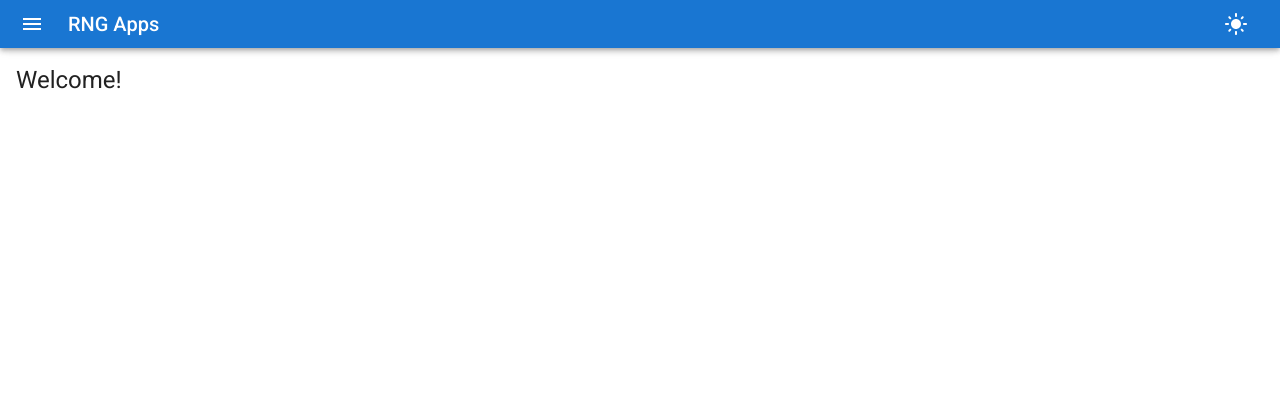
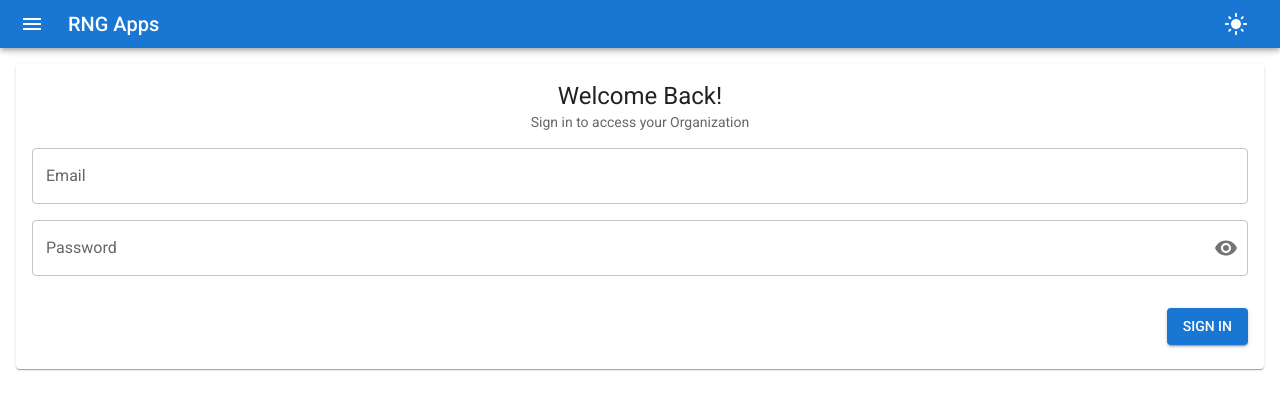
Before and after one commit to raghav0622/rng-apps, a Next.js app: page / in a window 1280 px wide. Shown: the top 410 px of the page. Built offline with nearby package versions, Linux system fonts and the light colour scheme; what @mui/material-nextjs would draw is missing.

Commit message:
rng-form basic

```diff
--- a/app/page.tsx
+++ b/app/page.tsx
@@ -1,9 +1,46 @@
-import { Typography } from '@mui/material';
+'use client';
+
+import { RNGForm } from '@/rng-form';
+import { Card, CardContent } from '@mui/material';
+import z from 'zod';
+
+const SignInSchema = z.object({
+  email: z.email(),
+  password: z.string().min(8),
+});
 
 export default function Home() {
   return (
     <div>
-      <Typography variant="h5">Welcome!</Typography>
+      <Card>
+        <CardContent>
+          <RNGForm
+            defaultValues={{
+              email: '',
+              password: '',
+            }}
+            onSubmit={async ({ email, password }) => {
+              throw new Error('Invalid credentials');
+            }}
+            schema={SignInSchema}
+            uiSchema={[
+              {
+                type: 'text',
+                label: 'Email',
+                name: 'email',
+              },
+              {
+                name: 'password',
+                type: 'password',
+                label: 'Password',
+              },
+            ]}
+            description="Sign in to access your Organization"
+            submitLabel="Sign In"
+            title="Welcome Back!"
+          />
+        </CardContent>
+      </Card>
     </div>
   );
 }
--- a/package.json
+++ b/package.json
@@ -17,6 +17,7 @@
     "@mui/material": "^7.3.6",
     "@mui/material-nextjs": "^7.3.6",
     "@mui/x-date-pickers": "^8.22.0",
+    "dayjs": "^1.11.19",
     "firebase": "^12.6.0",
     "firebase-admin": "^13.6.0",
     "next": "16.0.10",
--- a/rng-form/FieldWrapper.tsx
+++ b/rng-form/FieldWrapper.tsx
@@ -1,31 +1,28 @@
 'use client';
 import Grid from '@mui/material/Grid';
-import { useFormContext, useWatch } from 'react-hook-form';
-import { BaseFormItem } from './types';
+import { FieldValues, useFormContext, useWatch } from 'react-hook-form';
+import { z } from 'zod';
+import { BaseFormItem, FormSchema } from './types';
 
-type Props = {
-  item: BaseFormItem<any>;
+type Props<S extends FormSchema> = {
+  item: BaseFormItem<S>;
   children: React.ReactNode;
 };
 
-export function FieldWrapper({ item, children }: Props) {
-  const { control } = useFormContext();
+export function FieldWrapper<S extends FormSchema>({ item, children }: Props<S>) {
+  const { control } = useFormContext<FieldValues>();
 
   // Watch all values to determine visibility
-  // Performance Note: For massive forms, we might optimize this,
-  // but for standard forms, watching root is fine.
   const values = useWatch({ control });
 
   // Handle Render Logic
-  if (item.renderLogic && !item.renderLogic(values)) {
+  // Casting values to infer<S> is safe here as S matches the form structure
+  if (item.renderLogic && !item.renderLogic(values as z.infer<S>)) {
     return null;
   }
 
   return (
-    <Grid
-      size={{ xs: 12, ...item.colSize }} // Default to full width
-      {...item.colProps}
-    >
+    <Grid size={item.colSize?.size ?? 12} {...item.colProps}>
       {children}
     </Grid>
   );
--- a/rng-form/FormContext.ts
+++ b/rng-form/FormContext.ts
@@ -1,13 +1,10 @@
 'use client';
 import { createContext, useContext } from 'react';
-import { UseFormReturn } from 'react-hook-form';
+import { FieldValues } from 'react-hook-form';
+import { FormContextState } from './types';
 
-type FormContextType = {
-  formId: string;
-  methods: UseFormReturn<any>;
-};
-
-const Context = createContext<FormContextType | null>(null);
+// Default to FieldValues (generic record) instead of any
+const Context = createContext<FormContextState<FieldValues> | null>(null);
 
 export function useRNGForm() {
   const ctx = useContext(Context);
--- a/rng-form/index.tsx
+++ b/rng-form/index.tsx
@@ -1,20 +1,29 @@
 'use client';
 
 import { zodResolver } from '@hookform/resolvers/zod';
-import { Alert, Button, Stack, Typography } from '@mui/material';
-import Grid from '@mui/material/Grid2';
+import { Alert, Button, Stack, Typography, TypographyProps } from '@mui/material';
+import Grid from '@mui/material/Grid';
 import { AdapterDayjs } from '@mui/x-date-pickers/AdapterDayjs';
 import { LocalizationProvider } from '@mui/x-date-pickers/LocalizationProvider';
 import { useId } from 'react';
-import { DefaultValues, FormProvider, useForm } from 'react-hook-form';
+import {
+  DefaultValues,
+  FieldValues,
+  FormProvider,
+  Path,
+  SubmitHandler,
+  useForm,
+  UseFormReturn,
+} from 'react-hook-form';
 import { z } from 'zod';
 
 import { RNGAutocomplete, RNGDateInput } from './components/AdvancedInputs';
 import { RNGNumberInput, RNGSwitch, RNGTextInput } from './components/Inputs';
 import { RNGFormProvider } from './FormContext';
-import { FormItem } from './types';
+import { FormItem, FormSchema } from './types';
+import { FormError } from './utils';
 
-interface RNGFormProps<Schema extends z.ZodTypeAny> {
+interface RNGFormProps<Schema extends FormSchema> {
   // Schema & Data
   schema: Schema;
   uiSchema: FormItem<Schema>[];
@@ -25,12 +34,14 @@ interface RNGFormProps<Schema extends z.ZodTypeAny> {
 
   // UI Config
   title?: string;
+  titleProps?: TypographyProps;
   description?: string;
+  descriptionProps?: TypographyProps;
   submitLabel?: string;
   loading?: boolean;
 }
 
-export function RNGForm<Schema extends z.ZodTypeAny>({
+export function RNGForm<Schema extends FormSchema>({
   schema,
   uiSchema,
   defaultValues,
@@ -38,36 +49,71 @@ export function RNGForm<Schema extends z.ZodTypeAny>({
   title,
   description,
   submitLabel = 'Submit',
+  descriptionProps,
+  titleProps,
 }: RNGFormProps<Schema>) {
   const formId = useId();
 
   const methods = useForm<z.infer<Schema>>({
-    resolver: zodResolver(schema),
+    // Cast to ZodType<any, any, any> to purely satisfy the resolver interface.
+    // This avoids "ZodTypeDef" errors and mismatching internal Zod versions.
+    // eslint-disable-next-line @typescript-eslint/no-explicit-any
+    resolver: zodResolver(schema as unknown as z.ZodType<any, any, any>),
     defaultValues,
   });
 
   const {
     handleSubmit,
+    setError,
     formState: { isSubmitting, errors },
   } = methods;
+
+  // Wrapper to catch FormError and generic Errors, applying them to the form state
+  const handleSafeSubmit: SubmitHandler<z.infer<Schema>> = async (values) => {
+    try {
+      await onSubmit(values);
+    } catch (error) {
+      if (error instanceof FormError) {
+        // Handle expected app-specific errors (optionally targeting specific fields)
+        if (error.path) {
+          setError(error.path as Path<z.infer<Schema>>, {
+            message: error.message,
+          });
+        } else {
+          setError('root', { message: error.message });
+        }
+      } else if (error instanceof Error) {
+        setError('root', { message: error.message });
+      } else {
+        // Fallback for non-Error objects (unlikely, but safe to handle)
+        setError('root', { message: 'An unexpected error occurred.' });
+      }
+    }
+  };
 
   // Component Factory
   const renderItem = (item: FormItem<Schema>) => {
     switch (item.type) {
       case 'text':
       case 'password':
-        return <RNGTextInput key={item.name} item={item} />;
+        return <RNGTextInput<Schema> key={item.name} item={item} />;
       case 'number':
       case 'currency':
-        return <RNGNumberInput key={item.name} item={item} />;
+        return <RNGNumberInput<Schema> key={item.name} item={item} />;
       case 'switch':
-        return <RNGSwitch key={item.name} item={item} />;
+        return <RNGSwitch<Schema> key={item.name} item={item} />;
       case 'date':
-        return <RNGDateInput key={item.name} item={item} />;
+        return <RNGDateInput<Schema> key={item.name} item={item} />;
       case 'autocomplete':
-        return <RNGAutocomplete key={item.name} item={item} />;
+        return <RNGAutocomplete<Schema> key={item.name} item={item} />;
       case 'hidden':
-        return <input type="hidden" {...methods.register(item.name)} key={item.name} />;
+        return (
+          <input
+            type="hidden"
+            {...methods.register(item.name as Path<z.infer<Schema>>)}
+            key={item.name}
+          />
+        );
       default:
         return null;
     }
@@ -76,22 +122,42 @@ export function RNGForm<Schema extends z.ZodTypeAny>({
   return (
     <LocalizationProvider dateAdapter={AdapterDayjs}>
       <FormProvider {...methods}>
-        <RNGFormProvider value={{ formId, methods }}>
-          <form onSubmit={handleSubmit(onSubmit)} noValidate>
+        <RNGFormProvider
+          value={{
+            formId,
+            // Safe cast: UseFormReturn<Specific> -> UseFormReturn<Generic>
+            // Required because RHF types are not covariant.
+            methods: methods as unknown as UseFormReturn<FieldValues>,
+          }}
+        >
+          <form
+            // Pass our safe wrapper which handles the try/catch logic
+            onSubmit={handleSubmit(handleSafeSubmit as unknown as SubmitHandler<z.infer<Schema>>)}
+            noValidate
+          >
             <Grid container spacing={2}>
               {/* Header */}
               {(title || description) && (
                 <Grid size={12}>
-                  {title && <Typography variant="h5">{title}</Typography>}
+                  {title && (
+                    <Typography variant="h5" textAlign="center" {...titleProps}>
+                      {title}
+                    </Typography>
+                  )}
                   {description && (
-                    <Typography variant="body2" color="text.secondary">
+                    <Typography
+                      variant="body2"
+                      color="text.secondary"
+                      textAlign="center"
+                      {...descriptionProps}
+                    >
                       {description}
                     </Typography>
                   )}
                 </Grid>
               )}
 
-              {/* Global Error */}
+              {/* Global Error (catches generic Errors and FormErrors without path) */}
               {errors.root && (
                 <Grid size={12}>
                   <Alert severity="error">{errors.root.message}</Alert>
```
Also changed, not shown: rng-form/components/AdvancedInputs.tsx (+20 -13 lines), rng-form/components/Inputs.tsx (+29 -13 lines), rng-form/types.ts (+23 -15 lines), 1 other file (tests, documents, lock files or other folders).
